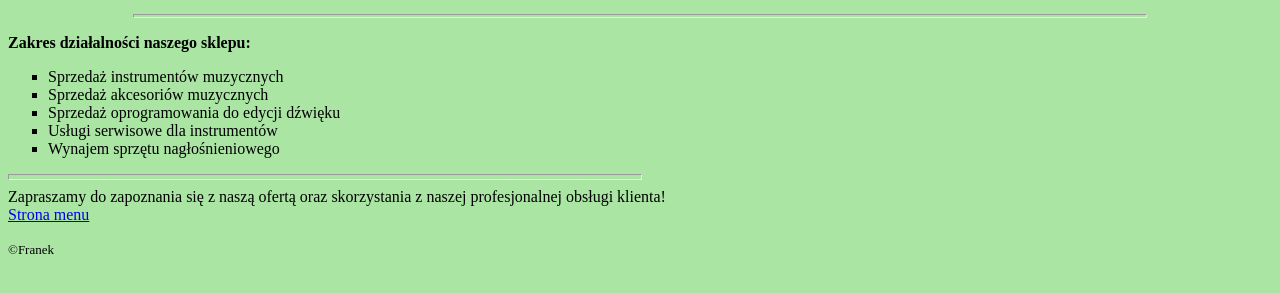
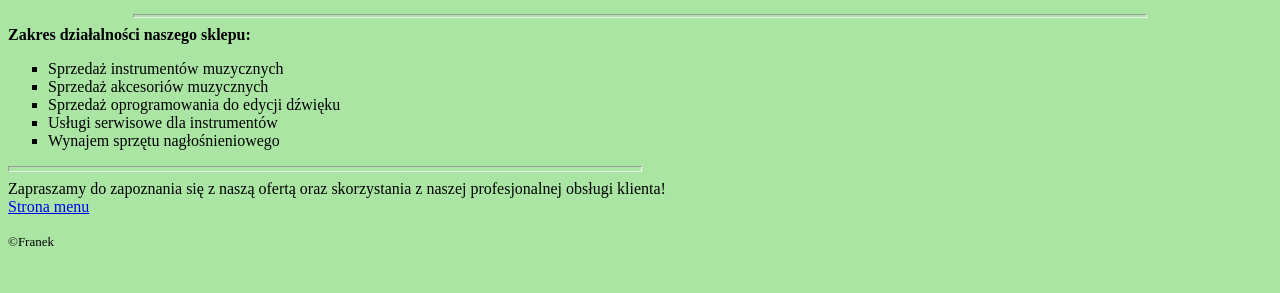
Before and after one commit to AdrianFranek/sprawdzian1, a plain HTML site: page index.html in a window 1280 px wide. Shown: the part 487-780 px from the top of the page. Drawn offline with Linux system fonts and the light colour scheme.

Commit message:
Update index.html

```diff
--- a/index.html
+++ b/index.html
@@ -17,7 +17,7 @@
 		<p align="left"> <font size="3" face="Times New Roman" color="black"> Niezależnie od tego, czy szukasz idealnej gitary, pianina, czy perkusji, nasi specjaliści doradzą najlepsze rozwiązania, uwzględniając zarówno Twój poziom umiejętności, jak i oczekiwania brzmieniowe. Dbamy również o to, aby nasi klienci mieli dostęp do najnowszych technologii i innowacyjnych rozwiązań, które sprawią, że Twoje doświadczenia muzyczne będą jeszcze bardziej satysfakcjonujące. </font></p>
 
 		<HR SIZE=4 WIDTH=80% ALIGN=CENTER>
-            <p><b>Zakres działalności naszego sklepu:</b></p>
+		<b>Zakres działalności naszego sklepu:</b>
 		<UL TYPE=square>
 		  <LI>Sprzedaż instrumentów muzycznych
 		  <LI>Sprzedaż akcesoriów muzycznych
```
Lines whose indentation alone changed are shown as unchanged.
